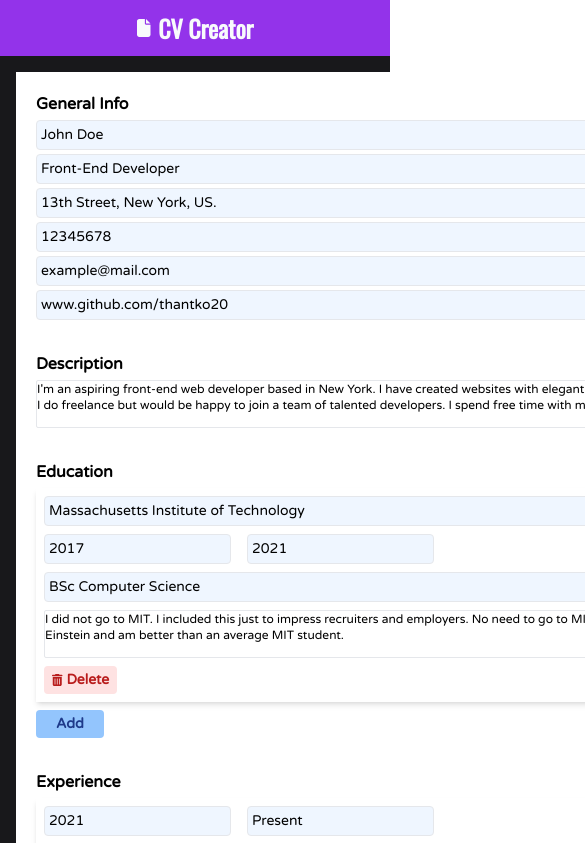
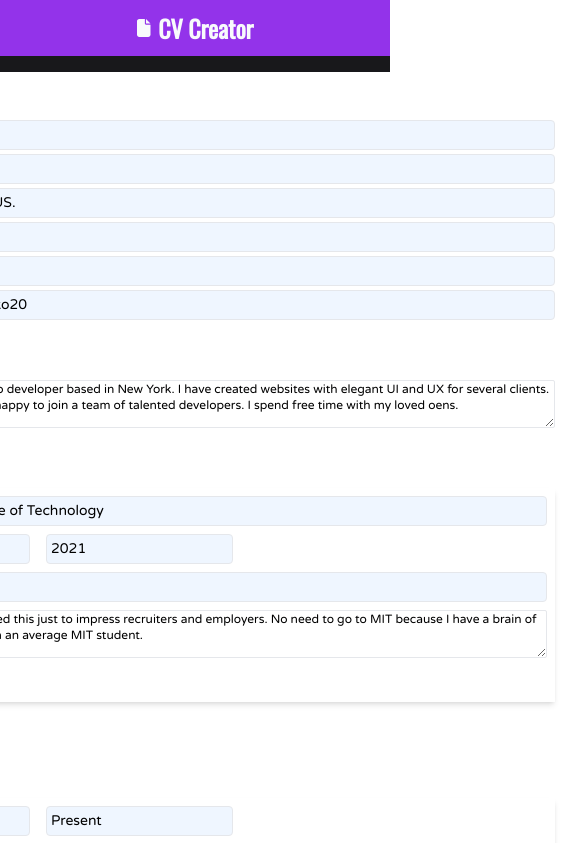
Before and after one commit to thantko20/cv-builder, a React (Create React App) app: page / in a window 390 px wide. Shown: the top 843 px of the page, 585 px wide, since content can reach past the window. Built offline with nearby package versions, Linux system fonts and the light colour scheme.

Commit message:
Add media queries for larger screen size

```diff
--- a/src/components/Main/Main.js
+++ b/src/components/Main/Main.js
@@ -26,7 +26,7 @@ class Main extends Component {
 
   render() {
     return (
-      <main className='p-4 flex flex-col justify-center items-start gap-5 lg:flex-row'>
+      <main className='p-4 flex flex-col justify-start items-center gap-5 3xl:flex-row 3xl:items-start 3xl:justify-center'>
         <EditMode
           generalInfo={this.state.generalInfo}
           description={this.state.description}
```
